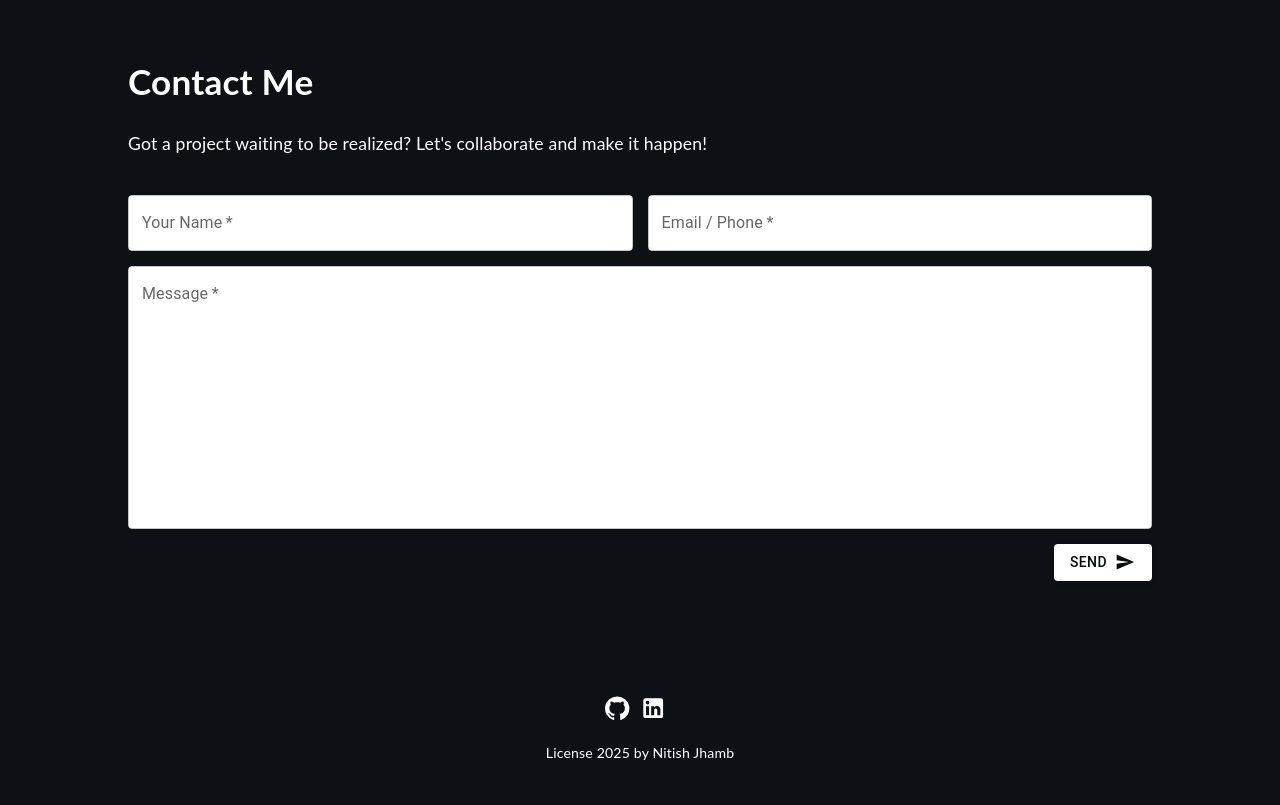
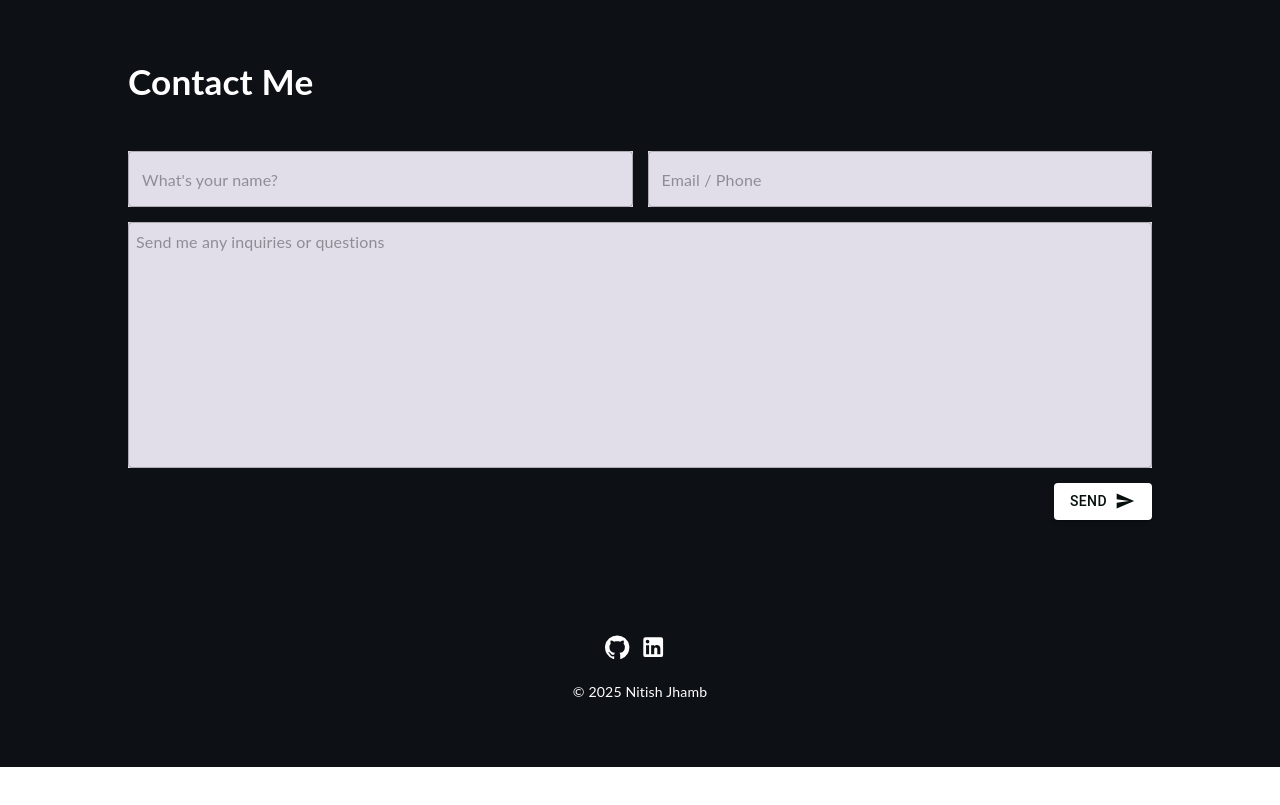
Before and after one commit to Nitishjhamb/MyPortfolio, a React (Create React App) app: page / in a window 1280 px wide. Shown: the part 3780-4585 px from the top of the page. After the commit the page ends 4547 px from the top, so only its background shows below. Built offline with nearby package versions, Linux system fonts and the light colour scheme.

Commit message:
minor changes

```diff
--- a/src/assets/styles/Contact.scss
+++ b/src/assets/styles/Contact.scss
@@ -6,6 +6,7 @@
 
 .contact-form {
   padding-top: 20px;
+  color: white;
 
   button {
     float: right;
@@ -19,7 +20,17 @@
   }
 
   fieldset {
-    background-color: white;
+    background-color: transparent;
+  }
+
+  input,textarea {
+    background-color: #e2dee9;
+    font-weight: 400;
+    font-family: "Lato", sans-serif;
+  }
+
+  textarea {
+    padding: 0.5em;
   }
 }
 
@@ -34,6 +45,10 @@ label {
   padding-bottom: 15px;
 }
 
+.MuiInputBase-root {
+  padding:0 !important;
+}
+
 .form-flex .MuiFormControl-root {
   width: 100%;
 }
--- a/src/components/Contact.tsx
+++ b/src/components/Contact.tsx
@@ -1,16 +1,18 @@
 import React, { useRef, useState } from 'react';
 import '../assets/styles/Contact.scss';
-// import emailjs from '@emailjs/browser';
 import Box from '@mui/material/Box';
 import Button from '@mui/material/Button';
 import SendIcon from '@mui/icons-material/Send';
 import TextField from '@mui/material/TextField';
+import Snackbar from '@mui/material/Snackbar';
+import Alert from '@mui/material/Alert';
 
 function Contact() {
-
   const [name, setName] = useState<string>('');
   const [email, setEmail] = useState<string>('');
   const [message, setMessage] = useState<string>('');
+  const [successMessage, setSuccessMessage] = useState<string>('');
+  const [openSnackbar, setOpenSnackbar] = useState<boolean>(false);
 
   const [nameError, setNameError] = useState<boolean>(false);
   const [emailError, setEmailError] = useState<boolean>(false);
@@ -25,28 +27,13 @@ function Contact() {
     setEmailError(email === '');
     setMessageError(message === '');
 
-    /* Uncomment below if you want to enable the emailJS */
-
-    // if (name !== '' && email !== '' && message !== '') {
-    //   var templateParams = {
-    //     name: name,
-    //     email: email,
-    //     message: message
-    //   };
-
-    //   console.log(templateParams);
-    //   emailjs.send('service_id', 'template_id', templateParams, 'api_key').then(
-    //     (response) => {
-    //       console.log('SUCCESS!', response.status, response.text);
-    //     },
-    //     (error) => {
-    //       console.log('FAILED...', error);
-    //     },
-    //   );
-    //   setName('');
-    //   setEmail('');
-    //   setMessage('');
-    // }
+    if (name !== '' && email !== '' && message !== '') {
+      setSuccessMessage(`Thank you, ${name}! Your details have been sent successfully.`);
+      setOpenSnackbar(true);
+      setName('');
+      setEmail('');
+      setMessage('');
+    }
   };
 
   return (
@@ -54,7 +41,6 @@ function Contact() {
       <div className="items-container">
         <div className="contact_wrapper">
           <h1>Contact Me</h1>
-          <p>Got a project waiting to be realized? Let's collaborate and make it happen!</p>
           <Box
             ref={form}
             component="form"
@@ -65,41 +51,29 @@ function Contact() {
             <div className='form-flex'>
               <TextField
                 required
-                id="outlined-required"
-                label="Your Name"
                 placeholder="What's your name?"
                 value={name}
-                onChange={(e) => {
-                  setName(e.target.value);
-                }}
+                onChange={(e) => setName(e.target.value)}
                 error={nameError}
                 helperText={nameError ? "Please enter your name" : ""}
               />
               <TextField
                 required
-                id="outlined-required"
-                label="Email / Phone"
-                placeholder="How can I reach you?"
+                placeholder="Email / Phone"
                 value={email}
-                onChange={(e) => {
-                  setEmail(e.target.value);
-                }}
+                onChange={(e) => setEmail(e.target.value)}
                 error={emailError}
                 helperText={emailError ? "Please enter your email or phone number" : ""}
               />
             </div>
             <TextField
               required
-              id="outlined-multiline-static"
-              label="Message"
               placeholder="Send me any inquiries or questions"
               multiline
               rows={10}
               className="body-form"
               value={message}
-              onChange={(e) => {
-                setMessage(e.target.value);
-              }}
+              onChange={(e) => setMessage(e.target.value)}
               error={messageError}
               helperText={messageError ? "Please enter the message" : ""}
             />
@@ -107,6 +81,13 @@ function Contact() {
               Send
             </Button>
           </Box>
+
+          {/* Snackbar for success message */}
+          <Snackbar open={openSnackbar} autoHideDuration={3000} onClose={() => setOpenSnackbar(false)}>
+            <Alert onClose={() => setOpenSnackbar(false)} severity="success" sx={{ width: '100%' }}>
+              {successMessage}
+            </Alert>
+          </Snackbar>
         </div>
       </div>
     </div>
--- a/src/components/Footer.tsx
+++ b/src/components/Footer.tsx
@@ -10,7 +10,7 @@ function Footer() {
         <a href="https://github.com/Nitishjhamb" target="_blank" rel="noreferrer"><GitHubIcon/></a>
         <a href="https://www.linkedin.com/in/nitish-jhamb-41980320b/" target="_blank" rel="noreferrer"><LinkedInIcon/></a>
       </div>
-      <p>License 2025 by Nitish Jhamb</p>
+      <p>  © 2025 Nitish Jhamb</p>
     </footer>
   );
 }
--- a/src/components/Main.tsx
+++ b/src/components/Main.tsx
@@ -8,6 +8,7 @@ function Main() {
 
   return (
     <div className="container">
+
       <div className="about-section">
         <div className="image-wrapper">
           <img src={profilepic} alt="Avatar" />
```
